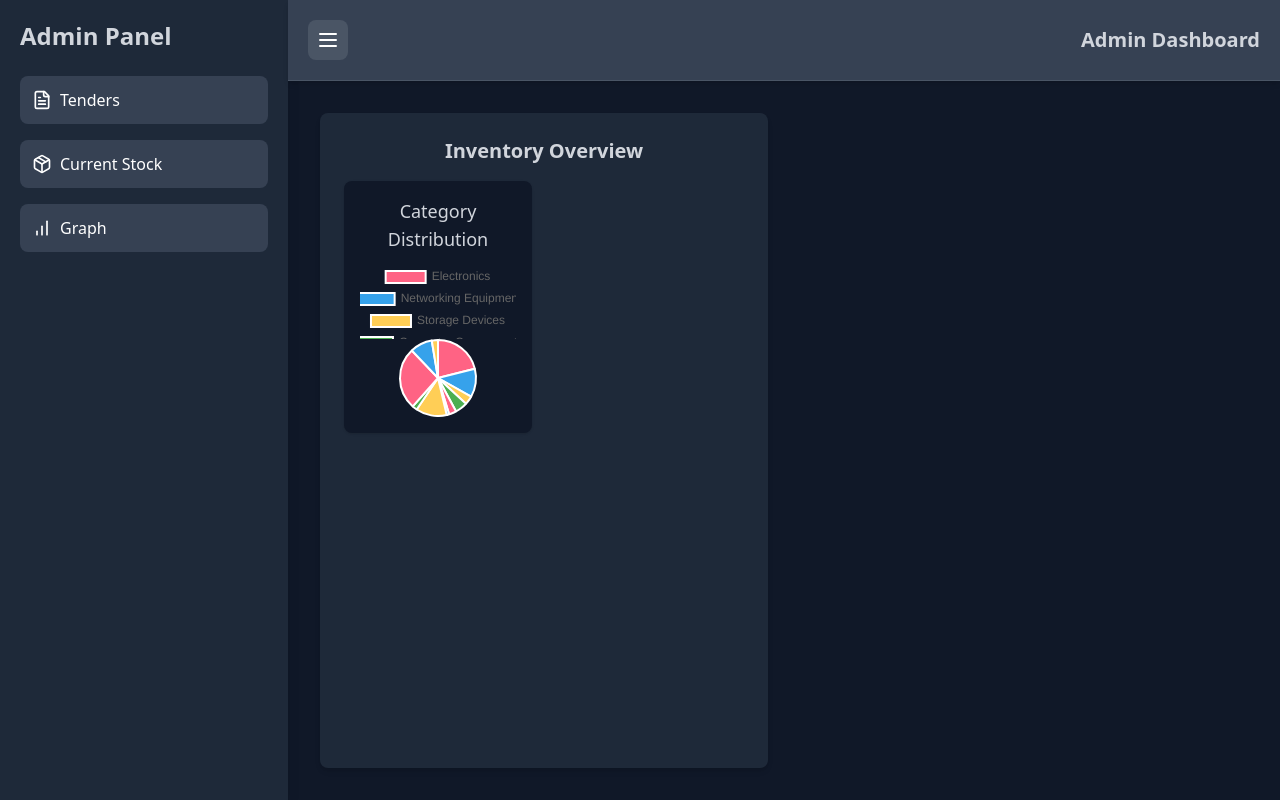
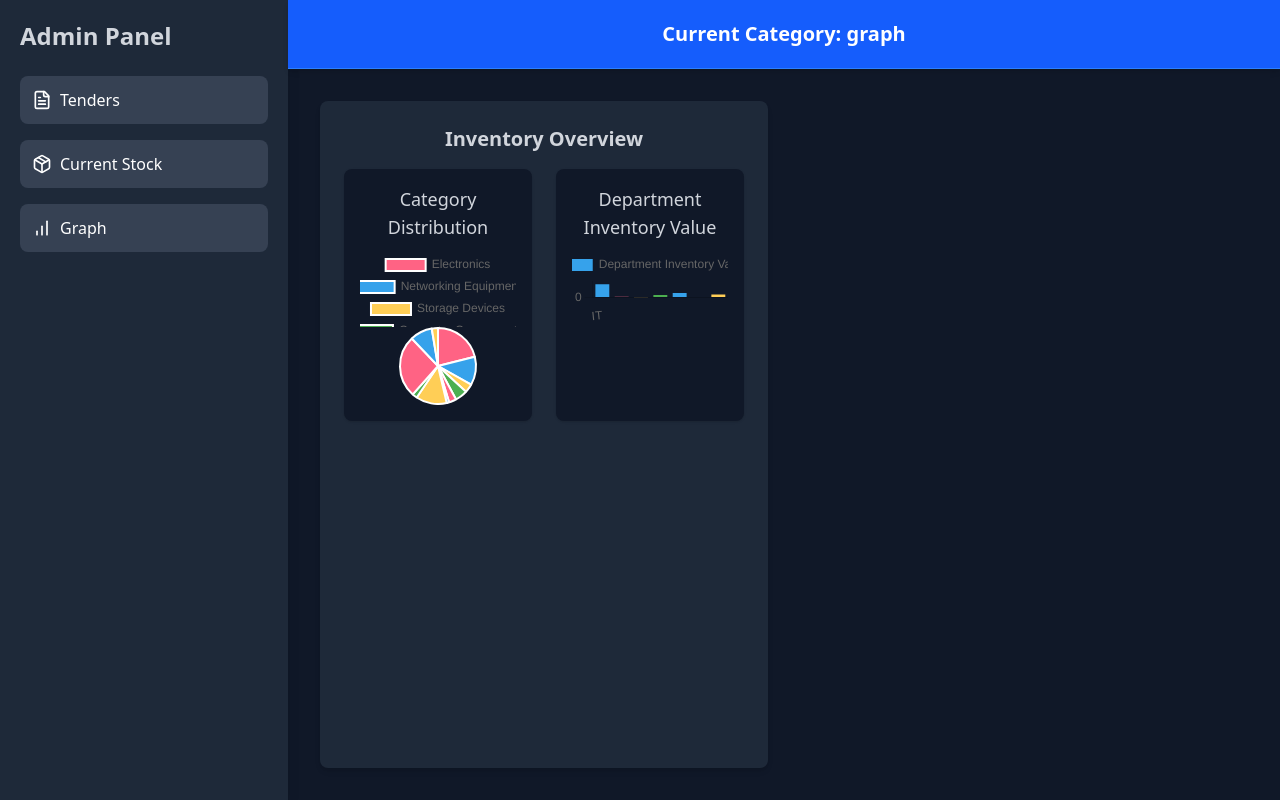
Before and after one commit to Suryadeep36/sgh-sap, a React (Vite) app: page /Admin in a window 1280 px wide. Both pictures are taken after a click on the item "Graph". Built offline with nearby package versions, Linux system fonts and the light colour scheme.

Commit message:
improved styling of admin page

```diff
--- a/src/components/Admin/Admin.jsx
+++ b/src/components/Admin/Admin.jsx
@@ -2,7 +2,7 @@ import { useState, useEffect } from "react";
 import { Menu, FileText, Package, BarChart } from "lucide-react";
 import tendersData from "../Operator/tendors.json";
 import stockData from "../Operator/items.json";
-import { Pie, Doughnut, Bar } from "react-chartjs-2";
+import { Pie, Bar } from "react-chartjs-2";
 import {
   Chart as ChartJS,
   ArcElement,
@@ -11,9 +11,6 @@ import {
   CategoryScale,
   LinearScale,
   BarElement,
-  PointElement,
-  LineElement,
-  BubbleController,
 } from "chart.js";
 
 ChartJS.register(
@@ -22,10 +19,7 @@ ChartJS.register(
   Legend,
   CategoryScale,
   LinearScale,
-  BarElement,
-  PointElement,
-  LineElement,
-  BubbleController
+  BarElement
 );
 
 function TenderRequest({ tender }) {
@@ -73,6 +67,11 @@ export default function AdminDashboard() {
     return acc;
   }, {});
 
+  const departmentCounts = stock.reduce((acc, item) => {
+    acc[item.department] = (acc[item.department] || 0) + item.total_value;
+    return acc;
+  }, {});
+
   const categoryData = {
     labels: Object.keys(categoryCounts),
     datasets: [
@@ -80,6 +79,17 @@ export default function AdminDashboard() {
         label: "Inventory Category Distribution",
         data: Object.values(categoryCounts),
         backgroundColor: ["#FF6384", "#36A2EB", "#FFCE56", "#4CAF50"],
+      },
+    ],
+  };
+
+  const departmentData = {
+    labels: Object.keys(departmentCounts),
+    datasets: [
+      {
+        label: "Department Inventory Value",
+        data: Object.values(departmentCounts),
+        backgroundColor: ["#36A2EB", "#FF6384", "#FFCE56", "#4CAF50"],
       },
     ],
   };
@@ -95,11 +105,8 @@ export default function AdminDashboard() {
         </ul>
       </div>
       <div className="flex-1 flex flex-col w-full">
-        <div className="bg-gray-700 p-5 shadow-md flex justify-between items-center w-full border-b border-gray-600">
-          <button className="p-2 bg-gray-600 rounded-lg hover:bg-gray-500 transition" onClick={() => setIsSidebarOpen(!isSidebarOpen)}>
-            <Menu size={24} />
-          </button>
-          <h1 className="text-xl font-semibold text-gray-300">Admin Dashboard</h1>
+        <div className="bg-blue-600 p-5 shadow-md flex justify-center items-center w-full border-b border-blue-500">
+          <h1 className="text-xl font-semibold text-white">Current Category: {activeSection}</h1>
         </div>
         <div className="p-8 grid grid-cols-2 gap-8 w-full h-full overflow-auto">
           {activeSection === "requests" && tenders.map((tender) => (
@@ -116,6 +123,10 @@ export default function AdminDashboard() {
                   <h3 className="text-lg font-medium text-gray-300 text-center mb-2">Category Distribution</h3>
                   <Pie data={categoryData} />
                 </div>
+                <div className="bg-gray-900 p-4 rounded-lg shadow">
+                  <h3 className="text-lg font-medium text-gray-300 text-center mb-2">Department Inventory Value</h3>
+                  <Bar data={departmentData} />
+                </div>
               </div>
             </div>
           )}
```
